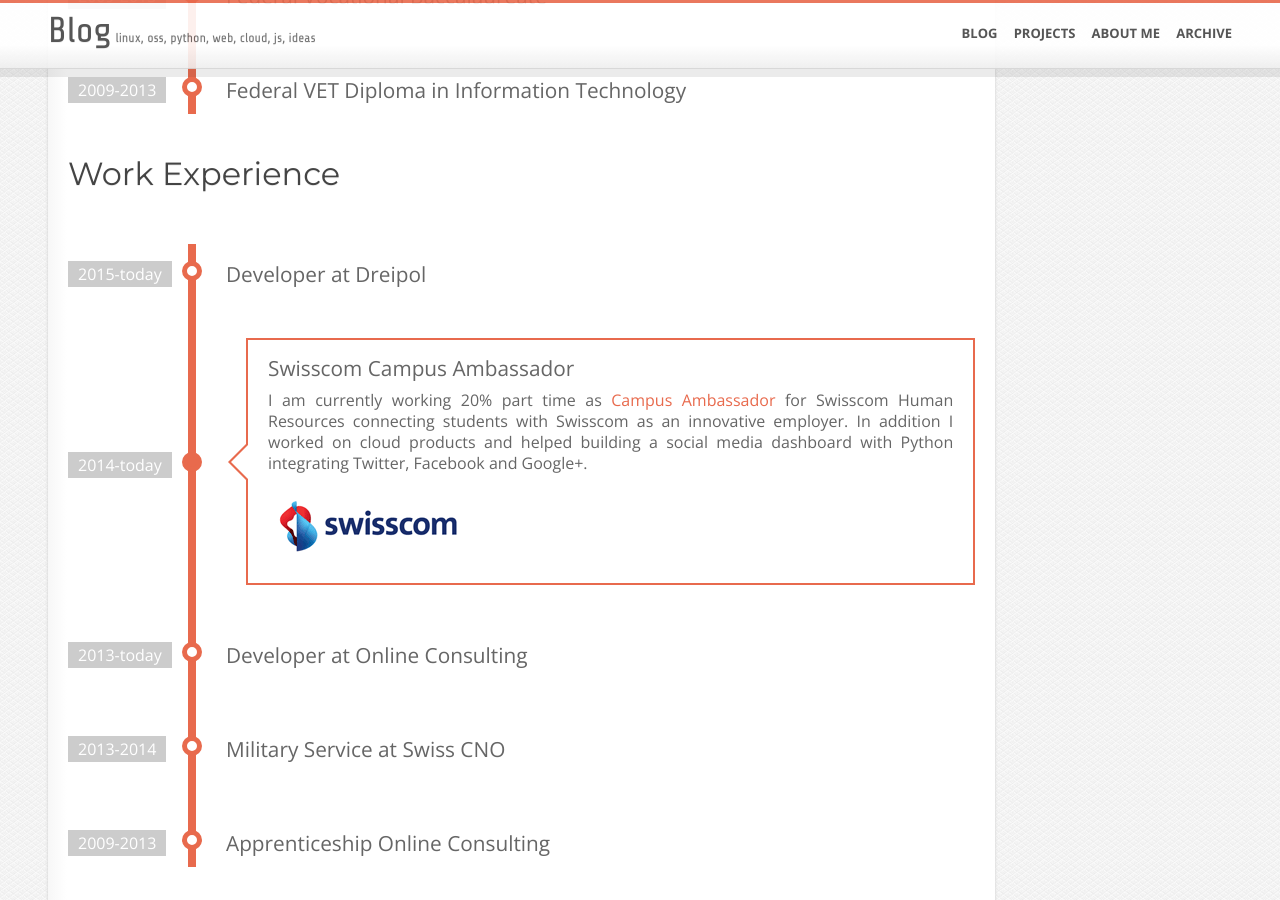
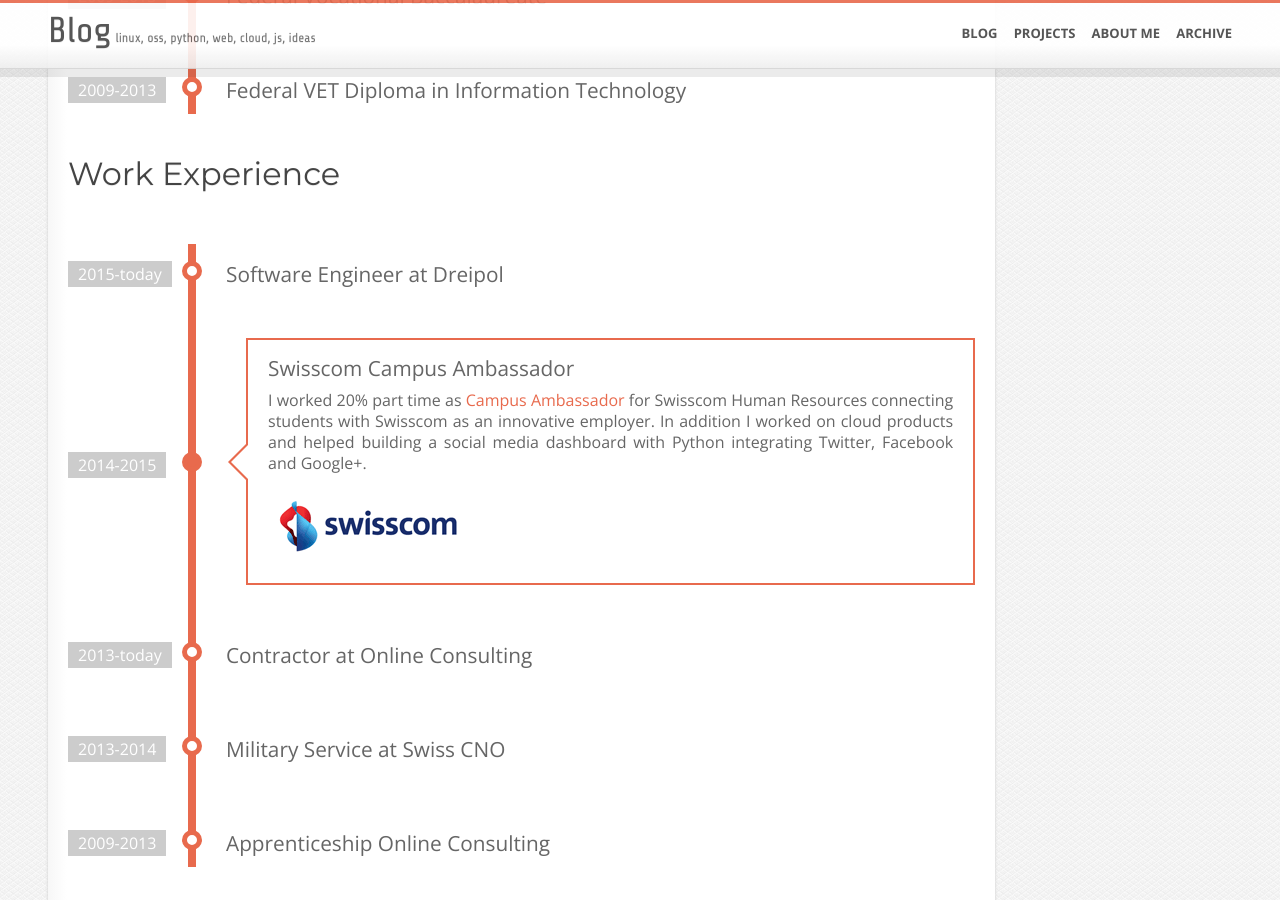
Before and after one commit to lukasmartinelli/lukasmartinelli.github.io, a Jekyll site: the page built from cv.html, in a window 1280 px wide and 900 px high, scrolled down 2207 px. Built offline with Jekyll 4.4.1, drawn with Linux system fonts in a browser that asks for light colours; Markdown is read by kramdown in place of the engine named in the settings.

Commit message:
Update work experience

```diff
--- a/cv.html
+++ b/cv.html
@@ -198,16 +198,16 @@
 		  <li class='work'>
 		    <input class='radio' id='work-dreipol' name='works' type='radio' checked>
 		    <div class="relative">
-		      <label for='work-dreipol'>Developer at Dreipol</label>
+		      <label for='work-dreipol'>Software Engineer at Dreipol</label>
 		      <span class='date'>2015-today</span>
 		      <span class='circle'></span>
 		    </div>
 		    <div class='content'>
 		      <p>
-              I also work 40% part time as Python Developer and Devops for
-              <a href="http://dreipol.ch/">Dreipol</a>, a young and innovative
-              company that creates smart and good looking products.
-              </p>
+              I work 40% part time as Software Engineer and DevOps for
+              <a href="http://dreipol.ch/">Dreipol</a>. I create web applications from
+              back to front with Django, JavaScript and Sass.
+              I also built up a private PaaS and manage the cloud infrastructure with Docker.
               <p><img src="/img/dreipol.png" /></p>
 		    </div>
 		  </li>
@@ -215,12 +215,12 @@
 		    <input class='radio' id='work-swisscom' name='works' type='radio' checked>
 		    <div class="relative">
 		      <label for='work-swisscom'>Swisscom Campus Ambassador</label>
-		      <span class='date'>2014-today</span>
+		      <span class='date'>2014-2015</span>
 		      <span class='circle'></span>
 		    </div>
 		    <div class='content'>
 		      <p>
-              I am currently working 20% part time as <a href="http://ict.swisscom.ch/2014/12/startschuss-fuer-die-campus-ambassadoren/">Campus Ambassador</a>
+              I worked 20% part time as <a href="http://ict.swisscom.ch/2014/12/startschuss-fuer-die-campus-ambassadoren/">Campus Ambassador</a>
               for Swisscom Human Resources connecting students with
               Swisscom as an innovative employer.
               In addition I worked on cloud products and
@@ -233,7 +233,7 @@
 		  <li class='work'>
 		    <input class='radio' id='work-ocag-freelance' name='works' type='radio'>
 		    <div class="relative">
-		      <label for='work-ocag-freelance'>Developer at Online Consulting</label>
+		      <label for='work-ocag-freelance'>Contractor at Online Consulting</label>
 		      <span class='date'>2013-today</span>
 		      <span class='circle'></span>
 		    </div>
```
Also changed, not shown: other parts of cv.html (+2 -2 lines), img/dreipol.png.
